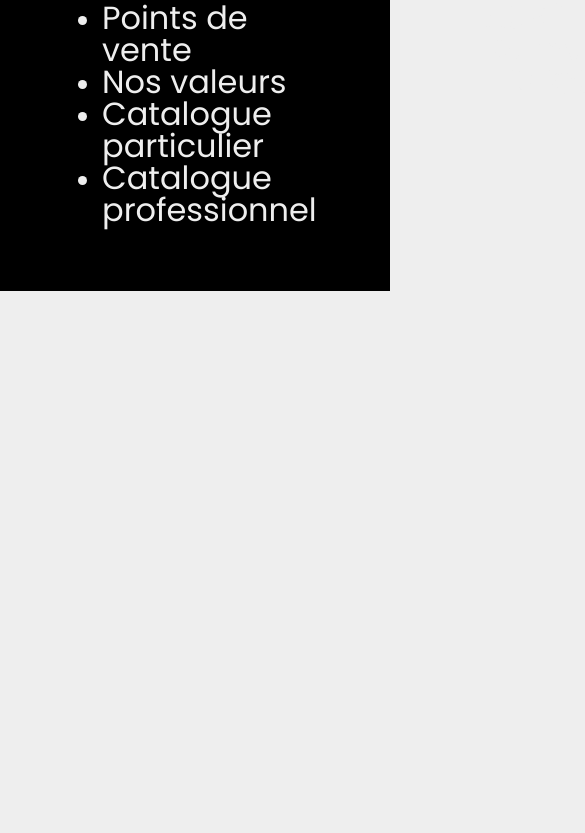
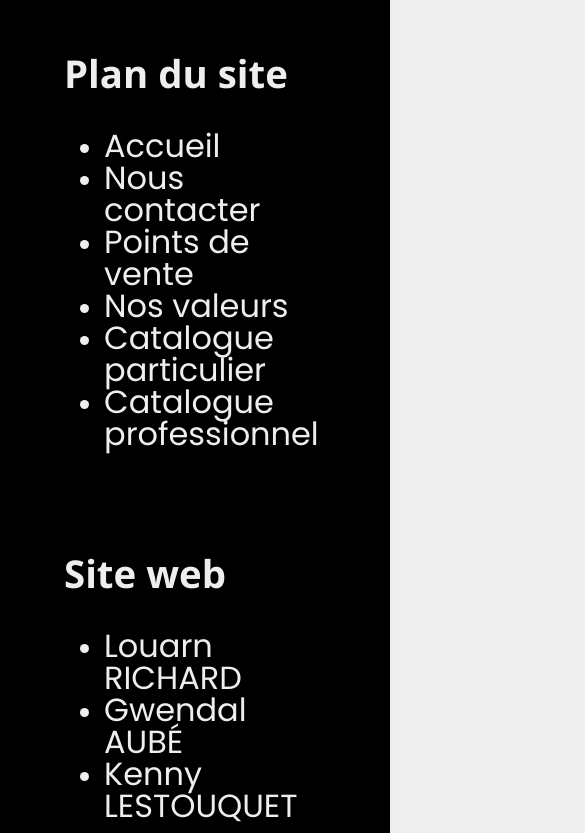
Before and after one commit to L0UARN/sae105-i23, a plain HTML site: page index.html in a window 390 px wide. Shown: the part 4579-5412 px from the top of the page, 585 px wide, since content can reach past the window. Before the commit the page ends 4870 px from the top, so only its background shows below. Drawn offline with Linux system fonts and the light colour scheme.

Commit message:
Ajustement du footer version mobile

```diff
--- a/styles/footer.css
+++ b/styles/footer.css
@@ -19,3 +19,10 @@ footer > img {
     height: 5em;
     align-self: center;
 }
+
+@media screen and (max-width: 1080px) {
+    footer {
+        flex-direction: column;
+        align-items: center;
+    }
+}
```
